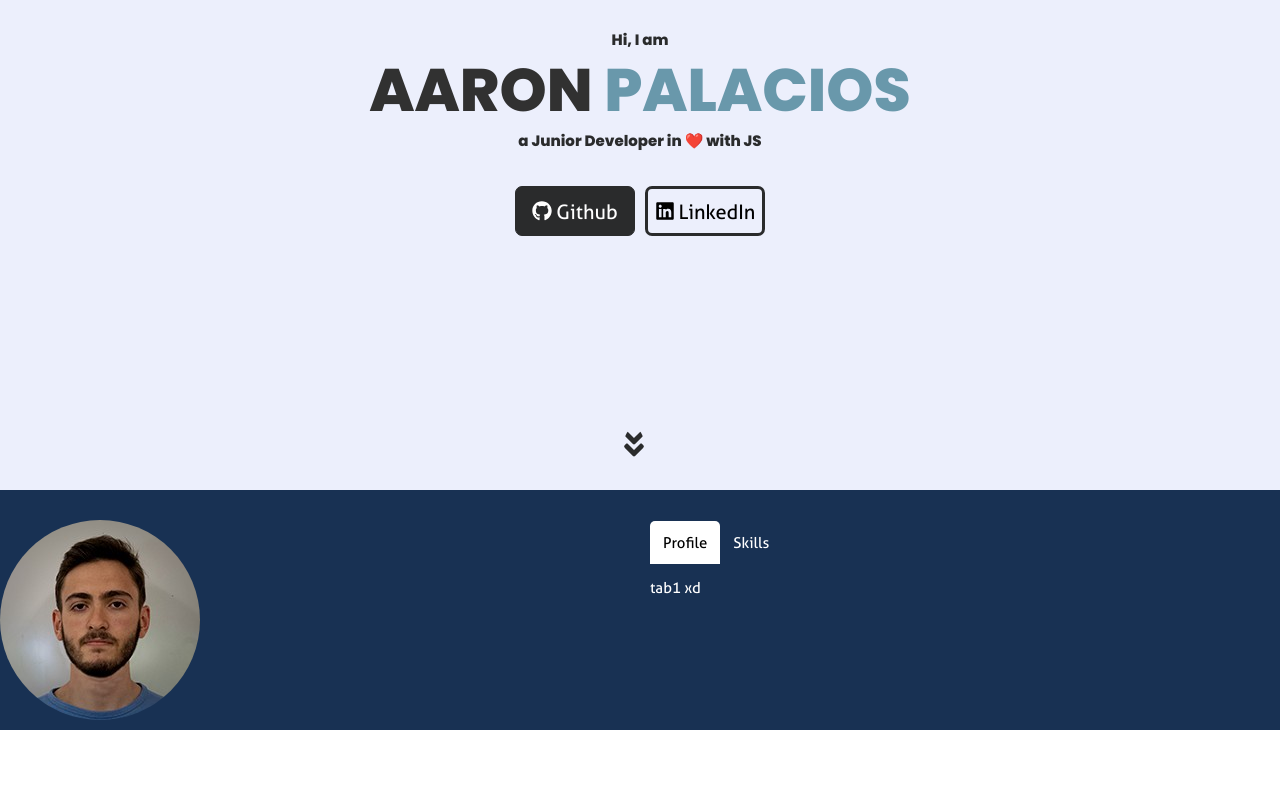
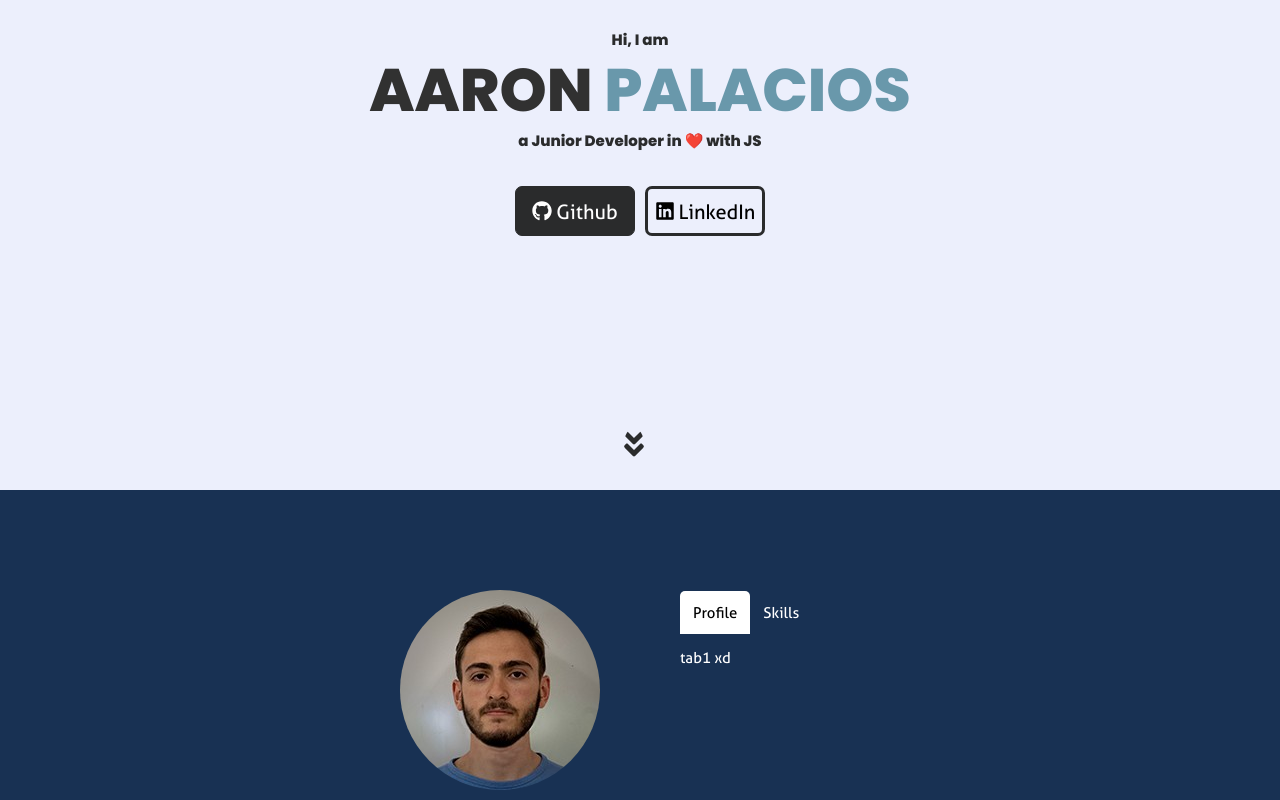
Before and after one commit to apalaciosdev/apalaciosdev-Website, a React (Create React App) app: page / in a window 1280 px wide. Shown: the part 310-1110 px from the top of the page. Before the commit the page ends 1040 px from the top, so only its background shows below. Built offline with nearby package versions, Linux system fonts and the light colour scheme.

Commit message:
2201051457

```diff
--- a/src/assets/styles/jss/about.js
+++ b/src/assets/styles/jss/about.js
@@ -4,7 +4,7 @@ const about = {
   div: {
     backgroundColor: Colors.darkBg,
     color: 'white',
-    paddingTop: 30,
+    paddingTop: 100,
 
   },
 
@@ -13,27 +13,32 @@ const about = {
     display: 'grid',
     justifyContent: 'center',
 
-    'grid-template-rows': '1fr',
-    columnGap: 20,
+
+    columnGap: 80,
   },
 
-  '@media (min-width: 1024px)': {
+
+
+  divImg: {
+    display: 'grid',
+    justifyContent: 'right',
+  },
+
+
+  divTab: {
+
+  },
+
+  '@media (min-width: 780px)': {
     section: {
       'grid-template-columns': 'repeat(2, 1fr)',
 
     },
+    divImg: {
+    display: 'grid',
+    justifyContent: 'none',
   },
-
-
-  img: {
-
   },
-
-
-  tab: {
-
-  },
-
 
 
 };
--- a/src/components/About.js
+++ b/src/components/About.js
@@ -13,10 +13,14 @@ const About = () => {
   return (
     <div className={css.div}>
       <section id="about" data-aos="fade-right" className={css.section}>
+        <div className={css.divImg}>
+        <ProfileImg className={css.img}/>
 
-          <ProfileImg className={css.img}/>
-          <TabPanel className={css.tab}/>
+        </div>
+        <div className={css.divTab}>
 
+        <TabPanel className={css.tab}/>
+        </div>
       </section>
     </div>
   );
```
